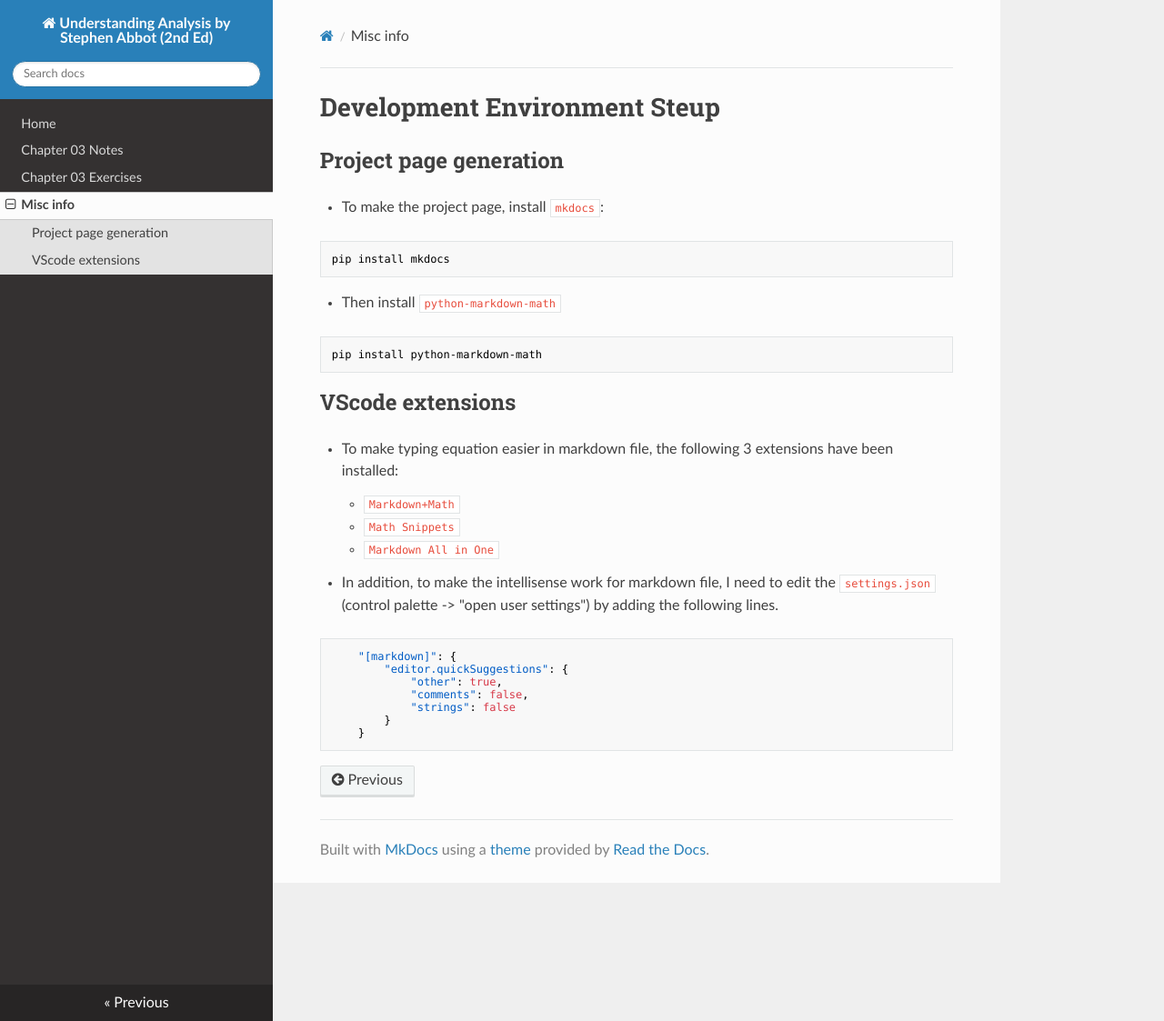
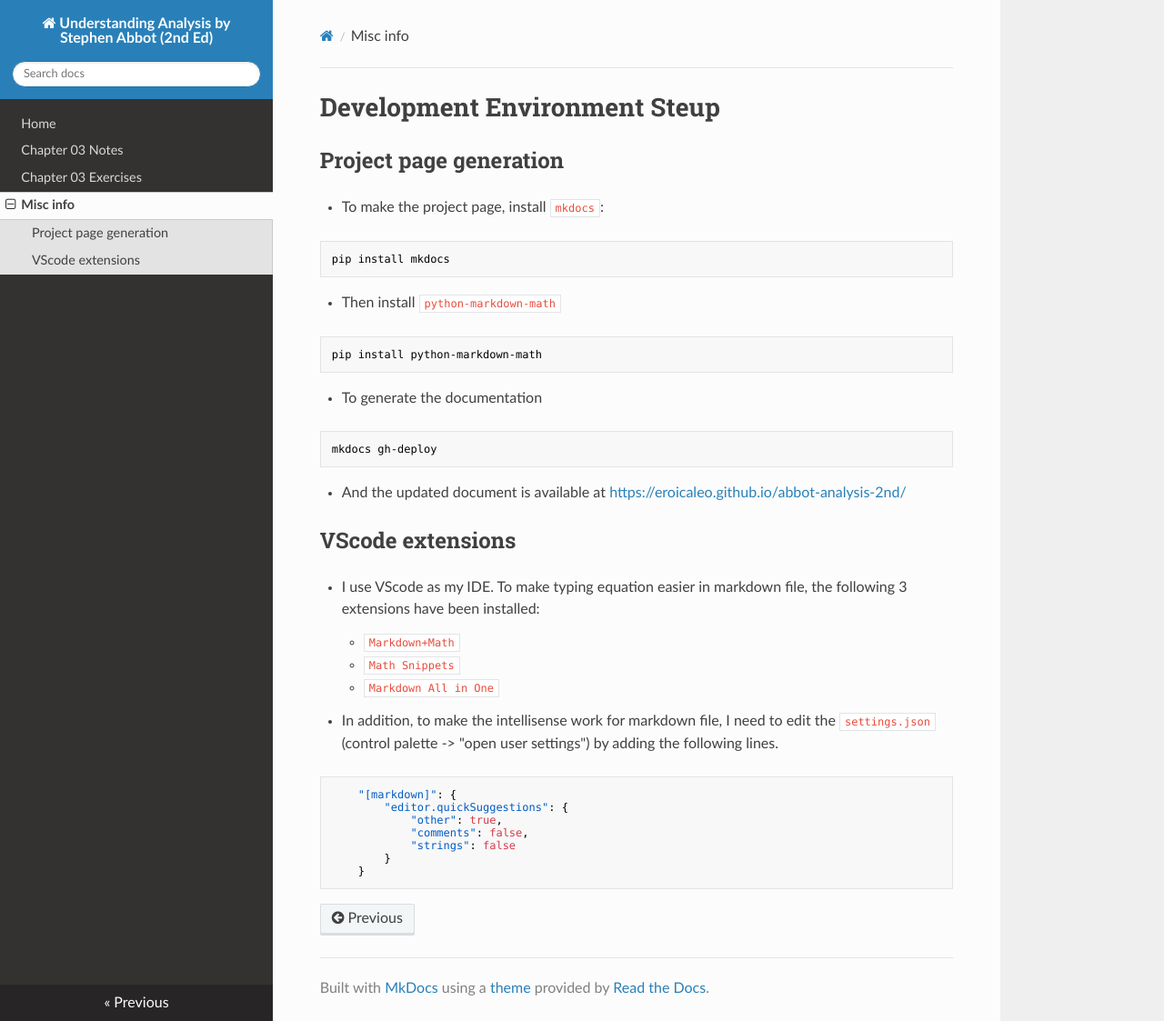
Before and after one commit to eroicaleo/abbot-analysis-2nd, an MkDocs documentation site: the page built from docs/misc.md, in a window 1280 px wide and 1123 px high. Shown: the whole window at 91% size. Built offline with MkDocs 1.6.1, drawn with Linux system fonts in a browser that asks for light colours; nearby versions of some CDN libraries.

Commit message:
updates misc.md
    * Added gh-deploy

````diff
--- a/docs/misc.md
+++ b/docs/misc.md
@@ -14,9 +14,16 @@ pip install mkdocs
 pip install python-markdown-math
 ```
 
+* To generate the documentation
+
+```sh
+mkdocs gh-deploy
+```
+
+* And the updated document is available at [https://eroicaleo.github.io/abbot-analysis-2nd/](https://eroicaleo.github.io/abbot-analysis-2nd/)
 ## VScode extensions
 
-* To make typing equation easier in markdown file, the following 3 extensions have been installed:
+* I use VScode as my IDE. To make typing equation easier in markdown file, the following 3 extensions have been installed:
     * `Markdown+Math`
     * `Math Snippets`
     * `Markdown All in One`
````
